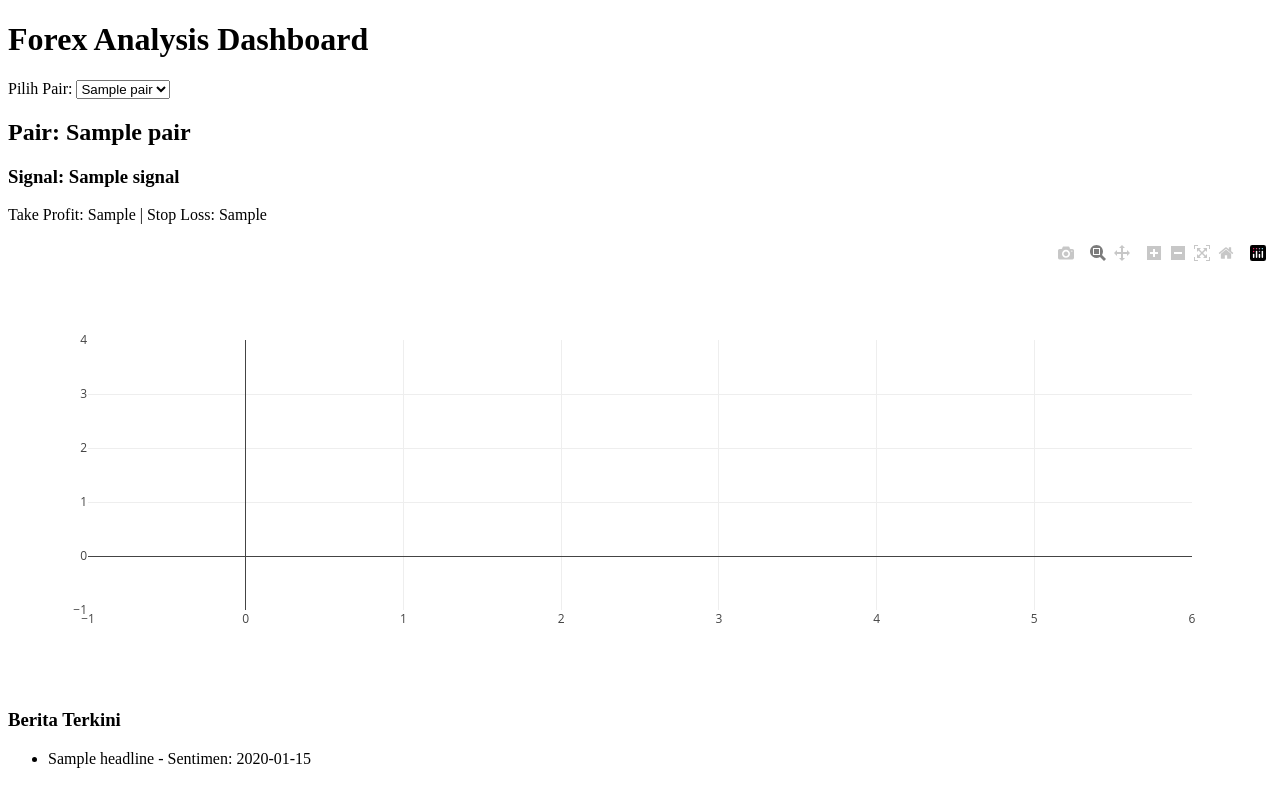
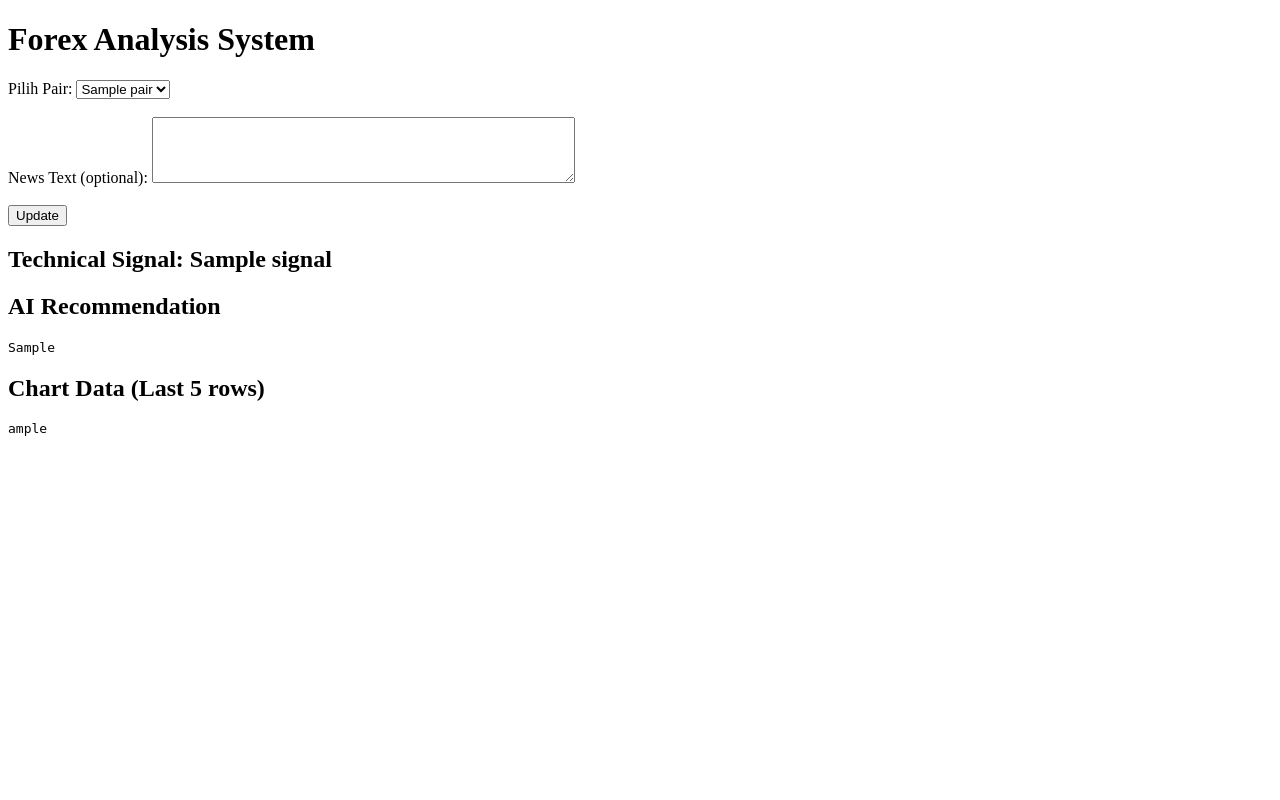
Before and after one commit to andromanxxxx-gif/forex-analysis-system, a Flask app: template dashboard/template/index.html in a window 1280 px wide. Run offline with Flask 3, Linux system fonts and the light colour scheme; the template is opened without the code that fills it: most values are stand-ins (such as "Sample title", 1, 10 or a date in 2020); some libraries are stand-ins or nearby versions.

Commit message:
Update index.html

```diff
--- a/dashboard/template/index.html
+++ b/dashboard/template/index.html
@@ -2,35 +2,29 @@
 <html>
 <head>
     <title>Forex Analysis Dashboard</title>
-    <script src="https://cdn.plot.ly/plotly-latest.min.js"></script>
 </head>
 <body>
-    <h1>Forex Analysis Dashboard</h1>
-
-    <form method="POST">
+    <h1>Forex Analysis System</h1>
+    <form method="post">
         <label>Pilih Pair:</label>
-        <select name="pair" onchange="this.form.submit()">
+        <select name="pair">
             {% for p in pairs %}
-            <option value="{{p}}" {% if p==pair %}selected{% endif %}>{{p}}</option>
+            <option value="{{p}}" {% if p==selected_pair %}selected{% endif %}>{{p}}</option>
             {% endfor %}
         </select>
+        <br><br>
+        <label>News Text (optional):</label>
+        <textarea name="news_text" rows="4" cols="50"></textarea>
+        <br><br>
+        <input type="submit" value="Update">
     </form>
 
-    <h2>Pair: {{pair}}</h2>
-    <h3>Signal: {{signal}}</h3>
-    <p>Take Profit: {{tp}} | Stop Loss: {{sl}}</p>
+    <h2>Technical Signal: {{ signal }}</h2>
 
-    <div id="chart"></div>
-    <script>
-        var graphs = {{ graphJSON | safe }};
-        Plotly.newPlot('chart', graphs.data, graphs.layout);
-    </script>
+    <h2>AI Recommendation</h2>
+    <pre>{{ ai_recommendation }}</pre>
 
-    <h3>Berita Terkini</h3>
-    <ul>
-        {% for n in news %}
-        <li>{{n.headline}} - Sentimen: {{n.sentiment}}</li>
-        {% endfor %}
-    </ul>
+    <h2>Chart Data (Last 5 rows)</h2>
+    <pre>{{ chart_data[-5:] }}</pre>
 </body>
 </html>
```
